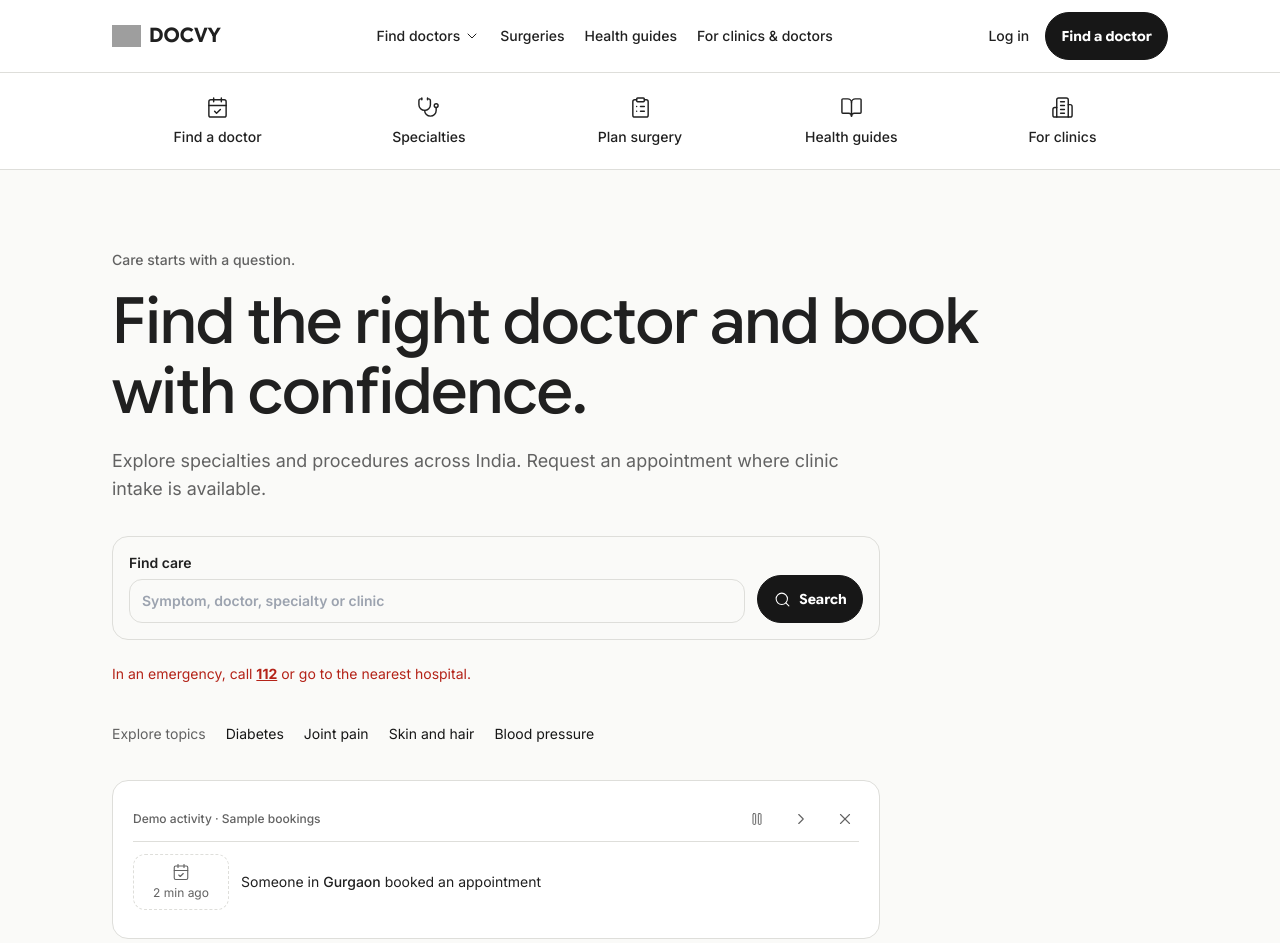
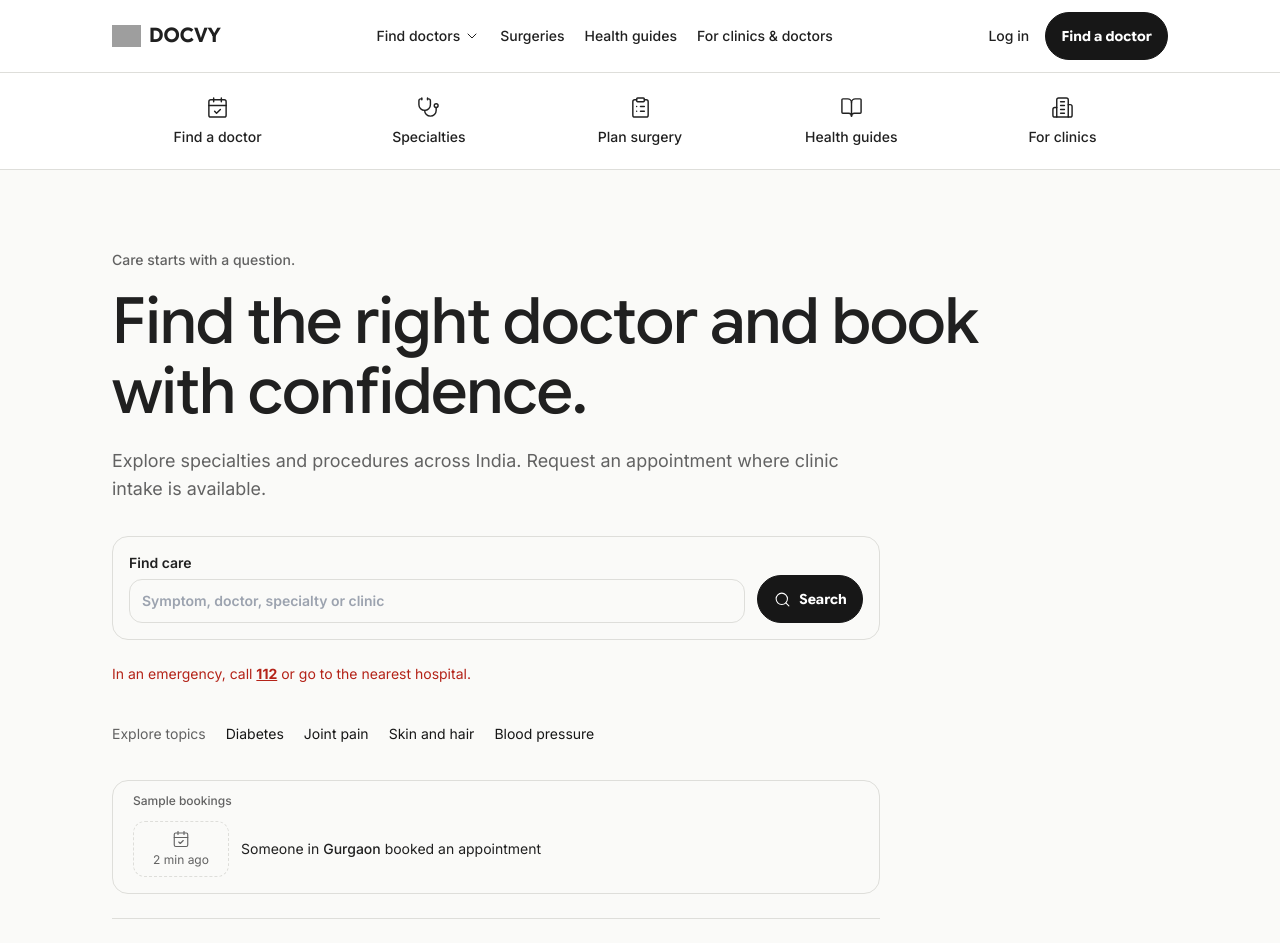
Before and after one commit to rishimartin816-ui/Docvy, a Next.js app: page / in a window 1280 px wide. Shown: the top 943 px of the page. Built offline with nearby package versions, Linux system fonts and the light colour scheme; grey boxes are pictures that could not be loaded.

Commit message:
Simplify sample booking strip and remove visible controls

```diff
--- a/components/RecentBookingActivity.tsx
+++ b/components/RecentBookingActivity.tsx
@@ -1,7 +1,7 @@
 "use client";
 
 import { useEffect, useState } from "react";
-import { CalendarCheck, ChevronRight, Pause, Play, X } from "lucide-react";
+import { CalendarCheck } from "lucide-react";
 
 const sampleBookings = [
   { city: "Gurgaon", minutesAgo: 2 },
@@ -13,55 +13,36 @@ const sampleBookings = [
 ];
 
 export default function RecentBookingActivity() {
-  const [dismissed, setDismissed] = useState(false);
   const [elapsedMinutes, setElapsedMinutes] = useState(0);
   const [current, setCurrent] = useState(0);
-  const [paused, setPaused] = useState(false);
+  const [hovered, setHovered] = useState(false);
+  const [focused, setFocused] = useState(false);
 
   useEffect(() => {
+    if (hovered || focused) return;
     const preference = window.matchMedia("(prefers-reduced-motion: reduce)");
-    if (preference.matches) setPaused(true);
-    const update = () => { if (preference.matches) setPaused(true); };
-    preference.addEventListener("change", update);
-    return () => preference.removeEventListener("change", update);
-  }, []);
+    const timer = window.setInterval(() => {
+      if (!preference.matches) setCurrent((index) => (index + 1) % sampleBookings.length);
+    }, 8_000);
+    return () => window.clearInterval(timer);
+  }, [hovered, focused]);
 
   useEffect(() => {
-    if (dismissed || paused) return;
-    const timer = window.setInterval(() => {
-      setCurrent((index) => (index + 1) % sampleBookings.length);
-    }, 8_000);
-    return () => window.clearInterval(timer);
-  }, [dismissed, paused]);
-
-  useEffect(() => {
-    if (dismissed) return;
     const startedAt = Date.now();
     const timer = window.setInterval(() => {
       setElapsedMinutes(Math.floor((Date.now() - startedAt) / 60_000));
     }, 30_000);
     return () => window.clearInterval(timer);
-  }, [dismissed]);
+  }, []);
 
-  if (dismissed) return null;
   const booking = sampleBookings[current];
-
-  return <aside aria-label="Demo appointment activity" className="mt-6 max-w-3xl rounded-2xl border border-line bg-white p-4 sm:px-5">
-    <div className="flex flex-wrap items-center justify-between gap-x-3">
-      <p className="text-xs font-medium text-grey">Demo activity · Sample bookings</p>
-      <div className="-mr-2 flex items-center">
-        <button type="button" onClick={() => setPaused((value) => !value)} aria-label={paused ? "Resume activity rotation" : "Pause activity rotation"} className="flex h-11 w-11 items-center justify-center rounded-full text-grey hover:bg-surface hover:text-ink">
-          {paused ? <Play size={16} strokeWidth={1.5} aria-hidden="true" /> : <Pause size={16} strokeWidth={1.5} aria-hidden="true" />}
-        </button>
-        <button type="button" onClick={() => setCurrent((index) => (index + 1) % sampleBookings.length)} aria-label="Next sample booking" className="flex h-11 w-11 items-center justify-center rounded-full text-grey hover:bg-surface hover:text-ink">
-          <ChevronRight size={18} strokeWidth={1.5} aria-hidden="true" />
-        </button>
-        <button type="button" onClick={() => setDismissed(true)} aria-label="Dismiss demo activity" className="flex h-11 w-11 items-center justify-center rounded-full text-grey hover:bg-surface hover:text-ink">
-          <X size={18} strokeWidth={1.5} aria-hidden="true" />
-        </button>
-      </div>
-    </div>
-    <div className="flex min-h-20 items-center gap-3 border-t border-line py-3 sm:min-h-16" aria-live="off">
+  return <aside aria-label="Sample appointment activity" tabIndex={0}
+    onMouseEnter={() => setHovered(true)} onMouseLeave={() => setHovered(false)}
+    onFocus={() => setFocused(true)} onBlur={() => setFocused(false)}
+    title="Hover or focus to pause activity"
+    className="mt-6 max-w-3xl rounded-2xl border border-line bg-porc px-4 py-3 sm:px-5">
+    <p className="mb-2 text-xs font-medium text-grey">Sample bookings</p>
+    <div className="flex min-h-16 items-center gap-3" aria-live="off">
       <span className="flex min-w-20 shrink-0 flex-col items-center gap-1 rounded-xl border border-dashed border-line px-3 py-2 text-xs text-grey sm:min-w-24">
         <CalendarCheck size={18} strokeWidth={1.5} aria-hidden="true" />
         <span>{booking.minutesAgo + elapsedMinutes} min ago</span>
```
